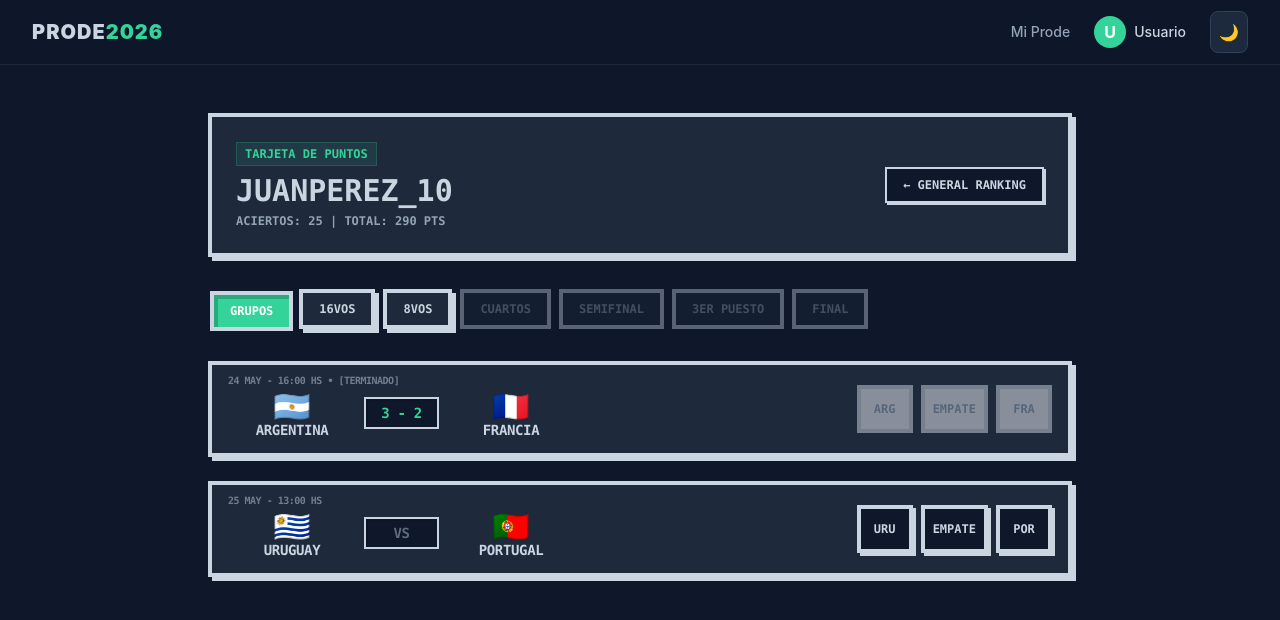
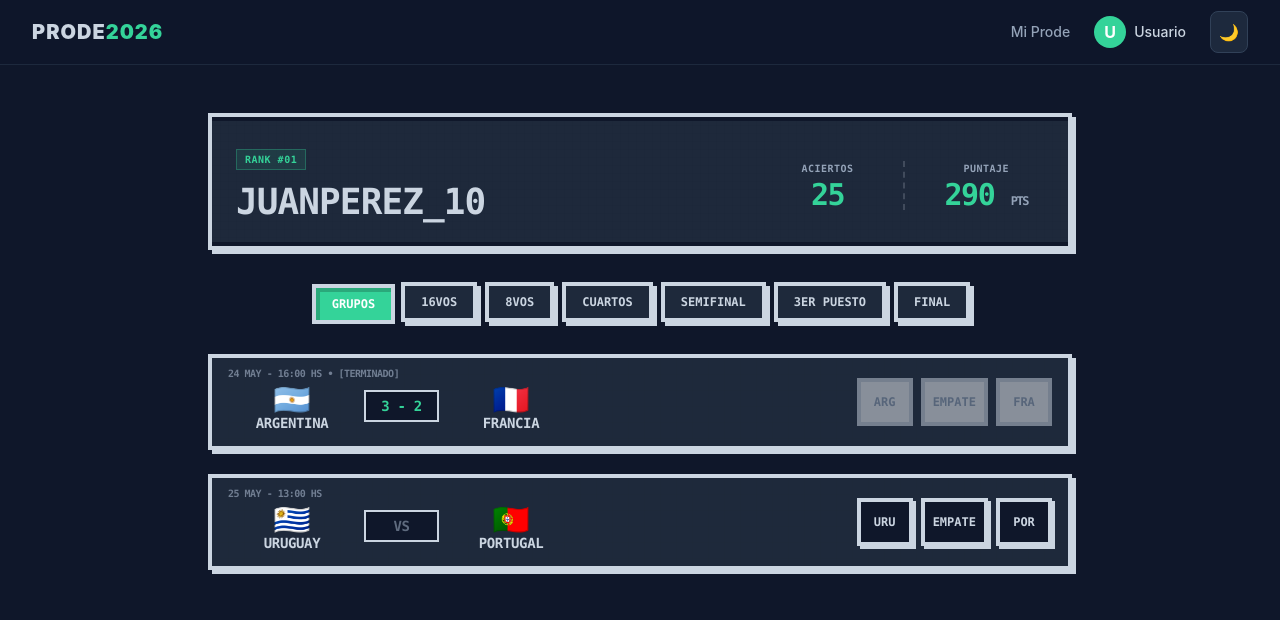
Before and after one commit to lucasmargni/prode-mundial-2026, a React (Vite) app: page /prode/1 in a window 1280 px wide. Shown: the top 620 px of the page. Built offline with nearby package versions, Linux system fonts and the light colour scheme.

Commit message:
mejoras de estilado y reacomodacion de componentes. Se creo constante para stages

```diff
--- a/src/components/ProdeHeader/ProdeHeader.tsx
+++ b/src/components/ProdeHeader/ProdeHeader.tsx
@@ -1,33 +1,56 @@
-import { Link } from "react-router-dom";
 import type { RankingUser } from "../../types/index";
 
 interface ProdeHeaderProps {
   user: RankingUser;
+  position: number; // Ahora es obligatorio para pintar la posición verdadera
 }
 
-export const ProdeHeader = ({ user }: ProdeHeaderProps) => {
+export const ProdeHeader = ({ user, position }: ProdeHeaderProps) => {
   return (
-    <header className="border-4 border-border-retro bg-bg-card p-6 mb-8 shadow-[4px_4px_0px_0px_var(--color-border-retro)]">
-      <div className="flex flex-col sm:flex-row sm:items-center sm:justify-between gap-4">
-        <div>
-          <span className="text-xs font-black text-primary uppercase bg-primary/10 px-2 py-1 border border-primary/20">
-            TARJETA DE PUNTOS
-          </span>
-          <h1 className="text-2xl sm:text-3xl font-black uppercase text-border-retro mt-2">
+    <header className="border-4 border-border-retro bg-bg-card p-6 mb-8 shadow-[4px_4px_0px_0px_var(--color-border-retro)] relative overflow-hidden bg-[linear-gradient(to_right,rgba(0,0,0,0.02)_1px,transparent_1px),linear-gradient(to_bottom,rgba(0,0,0,0.02)_1px,transparent_1px)] bg-[size:8px_8px]">
+      <div className="absolute top-0 left-0 right-0 h-1 bg-[radial-gradient(circle,transparent_20%,var(--color-bg-main)_21%)] bg-[size:8px_12px] bg-repeat-x"></div>
+
+      <div className="flex flex-col sm:flex-row sm:items-center sm:justify-between gap-6 pt-2">
+        {/* Identificación del Jugador */}
+        <div className="flex flex-col">
+          {/* Contenedor del cuadro con más separación del nombre (mb-3) */}
+          <div className="flex items-center gap-2 mb-3">
+            <span className="text-[10px] font-black text-[#34d399] bg-[#34d399]/10 px-2 py-0.5 border border-[#34d399]/30 tracking-wider uppercase">
+              RANK #{position.toString().padStart(2, "0")}
+            </span>
+          </div>
+
+          <h1 className="text-3xl sm:text-4xl font-black uppercase text-border-retro tracking-tight break-all">
             {user.username}
           </h1>
-          <p className="text-xs font-bold text-secondary uppercase mt-1">
-            Aciertos: {user.correctPredictions.toString().padStart(2, "0")} |
-            Total: {user.totalPoints.toString().padStart(2, "0")} PTS
-          </p>
         </div>
-        <Link
-          to="/"
-          className="self-start sm:self-center border-2 border-border-retro bg-bg-main px-4 py-2 font-black text-xs uppercase shadow-[2px_2px_0px_0px_var(--color-border-retro)] active:translate-x-[1px] active:translate-y-[1px] active:shadow-[1px_1px_0px_0px_var(--color-border-retro)]"
-        >
-          ← GENERAL RANKING
-        </Link>
+
+        {/* Marcadores Centrados */}
+        <div className="flex gap-6 sm:gap-10 shrink-0 justify-around sm:justify-end sm:px-4">
+          <div className="flex flex-col items-center text-center min-w-[70px]">
+            <span className="text-[10px] font-black text-secondary uppercase tracking-wider">
+              ACIERTOS
+            </span>
+            <span className="text-3xl font-black text-primary tracking-tighter mt-1 leading-none">
+              {user.correctPredictions.toString().padStart(2, "0")}
+            </span>
+          </div>
+
+          <div className="border-l-2 border-dashed border-border-retro/20 self-stretch"></div>
+
+          <div className="flex flex-col items-center text-center min-w-[70px]">
+            <span className="text-[10px] font-black text-secondary uppercase tracking-wider">
+              PUNTAJE
+            </span>
+            <span className="text-3xl font-black text-[#34d399] tracking-tighter mt-1 leading-none">
+              {user.totalPoints.toString().padStart(2, "0")}{" "}
+              <span className="text-xs font-bold text-secondary">PTS</span>
+            </span>
+          </div>
+        </div>
       </div>
+
+      <div className="absolute bottom-0 left-0 right-0 h-1 bg-[radial-gradient(circle,transparent_20%,var(--color-bg-main)_21%)] bg-[size:8px_12px] bg-repeat-x transform rotate-180"></div>
     </header>
   );
 };
--- a/src/components/ProdeStages/ProdeStages.tsx
+++ b/src/components/ProdeStages/ProdeStages.tsx
@@ -3,34 +3,10 @@ import type {
   TournamentStage,
   PredictionChoice,
   Match,
-  StageStatus,
 } from "../../types/index";
+import { STAGES_DATA } from "../../constants/stages";
 import MatchCard from "../MatchCard/MatchCard";
-
-const stagesMock: StageStatus[] = [
-  { id: "GRUPOS", name: "GRUPOS", isAvailable: true, lockDate: "2026-06-10" },
-  { id: "16VOS", name: "16VOS", isAvailable: true, lockDate: "2026-06-20" },
-  { id: "8VOS", name: "8VOS", isAvailable: true, lockDate: "2026-06-25" },
-  {
-    id: "CUARTOS",
-    name: "CUARTOS",
-    isAvailable: false,
-    lockDate: "2026-07-02",
-  },
-  {
-    id: "SEMIFINAL",
-    name: "SEMIFINAL",
-    isAvailable: false,
-    lockDate: "2026-07-08",
-  },
-  {
-    id: "TERCER_PUESTO",
-    name: "3ER PUESTO",
-    isAvailable: false,
-    lockDate: "2026-07-11",
-  },
-  { id: "FINAL", name: "FINAL", isAvailable: false, lockDate: "2026-07-12" },
-];
+import StageButton from "../StageButton/StageButton";
 
 const matchesMock: Match[] = [
   {
@@ -76,7 +52,13 @@ interface ProdeStagesProps {
 }
 
 export const ProdeStages = ({ predictions, onPredict }: ProdeStagesProps) => {
-  const [activeStage, setActiveStage] = useState<TournamentStage>("GRUPOS");
+  const todayStr = new Date().toISOString().split("T")[0];
+
+  const [activeStage, setActiveStage] = useState<TournamentStage>(() => {
+    const currentStage = STAGES_DATA.find((s) => s.lockDate >= todayStr);
+
+    return currentStage ? (currentStage.id as TournamentStage) : "FINAL";
+  });
 
   const currentMatches = matchesMock.filter(
     (match) => match.stage === activeStage,
@@ -84,26 +66,16 @@ export const ProdeStages = ({ predictions, onPredict }: ProdeStagesProps) => {
 
   return (
     <>
-      <nav className="flex flex-wrap gap-2 mb-8">
-        {stagesMock.map((stage) => {
-          const isActive = activeStage === stage.id;
-          return (
-            <button
-              key={stage.id}
-              disabled={!stage.isAvailable}
-              onClick={() => setActiveStage(stage.id)}
-              className={`border-4 border-border-retro font-black text-xs px-4 py-2 uppercase transition-all duration-150 cursor-pointer disabled:cursor-not-allowed ${
-                !stage.isAvailable
-                  ? "opacity-40 bg-slate-200 dark:bg-slate-800 text-slate-400"
-                  : isActive
-                    ? "bg-primary text-white shadow-[inset_4px_4px_0px_0px_rgba(0,0,0,0.2)] translate-x-[2px] translate-y-[2px]"
-                    : "bg-bg-card shadow-[4px_4px_0px_0px_var(--color-border-retro)] active:translate-x-[2px] active:translate-y-[2px] active:shadow-[2px_2px_0px_0px_var(--color-border-retro)]"
-              }`}
-            >
-              {stage.name}
-            </button>
-          );
-        })}
+      <nav className="flex flex-wrap justify-center gap-2 mb-8">
+        {STAGES_DATA.map((stage) => (
+          <StageButton
+            key={stage.id}
+            stage={stage}
+            isActive={activeStage === stage.id}
+            todayStr={todayStr}
+            onClick={setActiveStage}
+          />
+        ))}
       </nav>
 
       <section className="space-y-6">
--- a/src/components/RankingItem/RankingItem.tsx
+++ b/src/components/RankingItem/RankingItem.tsx
@@ -1,5 +1,6 @@
-import { Link } from "react-router-dom";
+import { useNavigate } from "react-router-dom";
 import type { RankingUser } from "../../types/index";
+
 import medallaOro from "../../assets/medalla-oro.png";
 import medallaPlata from "../../assets/medalla-plata.png";
 import medallaBronce from "../../assets/medalla-bronce.png";
@@ -10,6 +11,7 @@ interface RankingItemProps {
 }
 
 const RankingItem = ({ user, position }: RankingItemProps) => {
+  const navigate = useNavigate(); // 🕹️ Hook para la navegación programática
   const isPodium = position <= 3;
 
   const getPodiumColor = (pos: number) => {
@@ -22,7 +24,11 @@ const RankingItem = ({ user, position }: RankingItemProps) => {
   const nameColorClass = getPodiumColor(position);
 
   return (
-    <tr className="transition-colors hover:bg-primary/10 border-b-4 border-border-retro last:border-b-0">
+    <tr
+      onClick={() => navigate(`/prode/${user.id}`)} // 👈 Redirección en toda la fila
+      className="transition-colors hover:bg-primary/10 border-b-4 border-border-retro last:border-b-0 cursor-pointer select-none"
+    >
+      {/* Columna Puesto / Medalla */}
       <td className="py-2 px-6">
         <div className="flex items-center justify-center h-16">
           {position === 1 && (
@@ -54,21 +60,19 @@ const RankingItem = ({ user, position }: RankingItemProps) => {
         </div>
       </td>
 
+      {/* Columna Nombre de Usuario */}
       <td
         className={`py-2 px-6 text-lg font-black tracking-wide uppercase ${nameColorClass}`}
       >
-        <Link
-          to={`/prode/${user.id}`}
-          className="hover:text-primary transition-colors cursor-pointer block w-full"
-        >
-          {user.username}
-        </Link>
+        <span className="block w-full">{user.username}</span>
       </td>
 
+      {/* Columna Aciertos */}
       <td className="py-2 px-6 text-center text-xl font-black text-[#34d399]">
         {user.correctPredictions.toString().padStart(2, "0")}
       </td>
 
+      {/* Columna Puntos */}
       <td className="py-2 px-6 text-right text-2xl font-black text-[#34d399]">
         {user.totalPoints.toString().padStart(2, "0")}
       </td>
--- /dev/null
+++ b/src/components/StageButton/StageButton.tsx
@@ -0,0 +1,43 @@
+import type { TournamentStage, StageStatus } from "../../types/index";
+
+interface StageButtonProps {
+  stage: StageStatus;
+  isActive: boolean;
+  todayStr: string;
+  onClick: (id: TournamentStage) => void;
+}
+
+export const StageButton = ({
+  stage,
+  isActive,
+  todayStr,
+  onClick,
+}: StageButtonProps) => {
+  const isAvailable = todayStr < stage.lockDate;
+
+  const baseStyles =
+    "border-4 font-black text-xs px-4 py-2 uppercase transition-all duration-150 cursor-pointer select-none";
+
+  const getVariantStyles = () => {
+    if (isActive) {
+      return "bg-primary text-white border-border-retro shadow-[inset_4px_4px_0px_0px_rgba(0,0,0,0.2)] translate-x-[2px] translate-y-[2px]";
+    }
+
+    if (!isAvailable) {
+      return "opacity-70 bg-slate-200 dark:bg-slate-800 text-slate-500 border-dashed border-slate-400 hover:bg-slate-300 dark:hover:bg-slate-700 shadow-[4px_4px_0px_0px_rgba(0,0,0,0.1)]";
+    }
+
+    return "bg-bg-card border-border-retro text-border-retro hover:bg-primary/10 hover:border-primary shadow-[4px_4px_0px_0px_var(--color-border-retro)] active:translate-x-[2px] active:translate-y-[2px] active:shadow-[2px_2px_0px_0px_var(--color-border-retro)]";
+  };
+
+  return (
+    <button
+      onClick={() => onClick(stage.id)}
+      className={`${baseStyles} ${getVariantStyles()}`}
+    >
+      {stage.name}
+    </button>
+  );
+};
+
+export default StageButton;
--- /dev/null
+++ b/src/constants/stages.ts
@@ -0,0 +1,11 @@
+import type { StageStatus } from "../types/index";
+
+export const STAGES_DATA: StageStatus[] = [
+  { id: "GRUPOS", name: "GRUPOS", lockDate: "2026-06-11" },
+  { id: "16VOS", name: "16VOS", lockDate: "2026-06-28" },
+  { id: "8VOS", name: "8VOS", lockDate: "2026-07-04" },
+  { id: "CUARTOS", name: "CUARTOS", lockDate: "2026-07-09" },
+  { id: "SEMIFINAL", name: "SEMIFINAL", lockDate: "2026-07-14" },
+  { id: "TERCER_PUESTO", name: "3ER PUESTO", lockDate: "2026-07-18" },
+  { id: "FINAL", name: "FINAL", lockDate: "2026-07-19" },
+];
--- a/src/pages/ProdeDetails/ProdeDetails.tsx
+++ b/src/pages/ProdeDetails/ProdeDetails.tsx
@@ -33,7 +33,8 @@ const ProdeDetails = () => {
     Record<string, PredictionChoice>
   >({});
 
-  const currentPlayer = rankingMock.find((user) => user.id === id);
+  const playerIndex = rankingMock.findIndex((user) => user.id === id);
+  const currentPlayer = playerIndex !== -1 ? rankingMock[playerIndex] : null;
 
   const handlePredict = (matchId: string, choice: PredictionChoice) => {
     setPredictions((prev) => ({
@@ -63,7 +64,7 @@ const ProdeDetails = () => {
 
   return (
     <main className="max-w-4xl mx-auto px-4 py-12 font-mono select-none">
-      <ProdeHeader user={currentPlayer} />
+      <ProdeHeader user={currentPlayer} position={playerIndex + 1} />
 
       <ProdeStages predictions={predictions} onPredict={handlePredict} />
     </main>
--- a/src/types/index.ts
+++ b/src/types/index.ts
@@ -41,7 +41,6 @@ export interface UserPrediction {
 export interface StageStatus {
   id: TournamentStage;
   name: string;
-  isAvailable: boolean;
   lockDate: string; /* Primer partido de la etapa que determina el límite para votar */
 }
 
```
